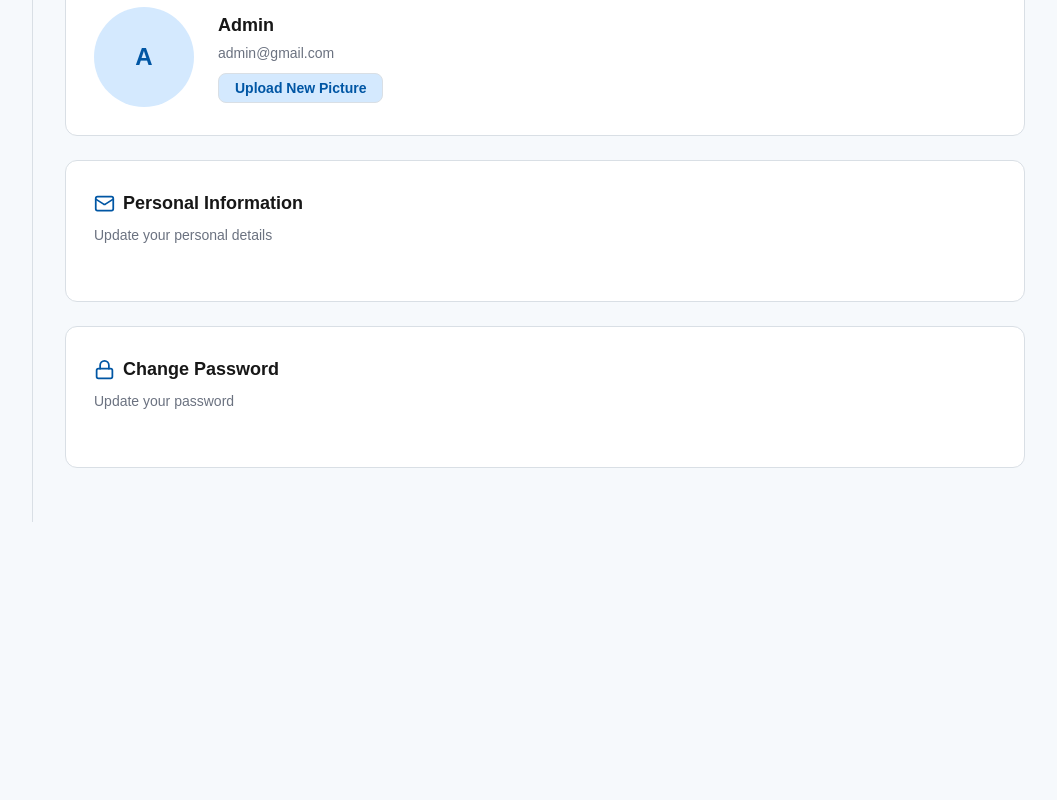
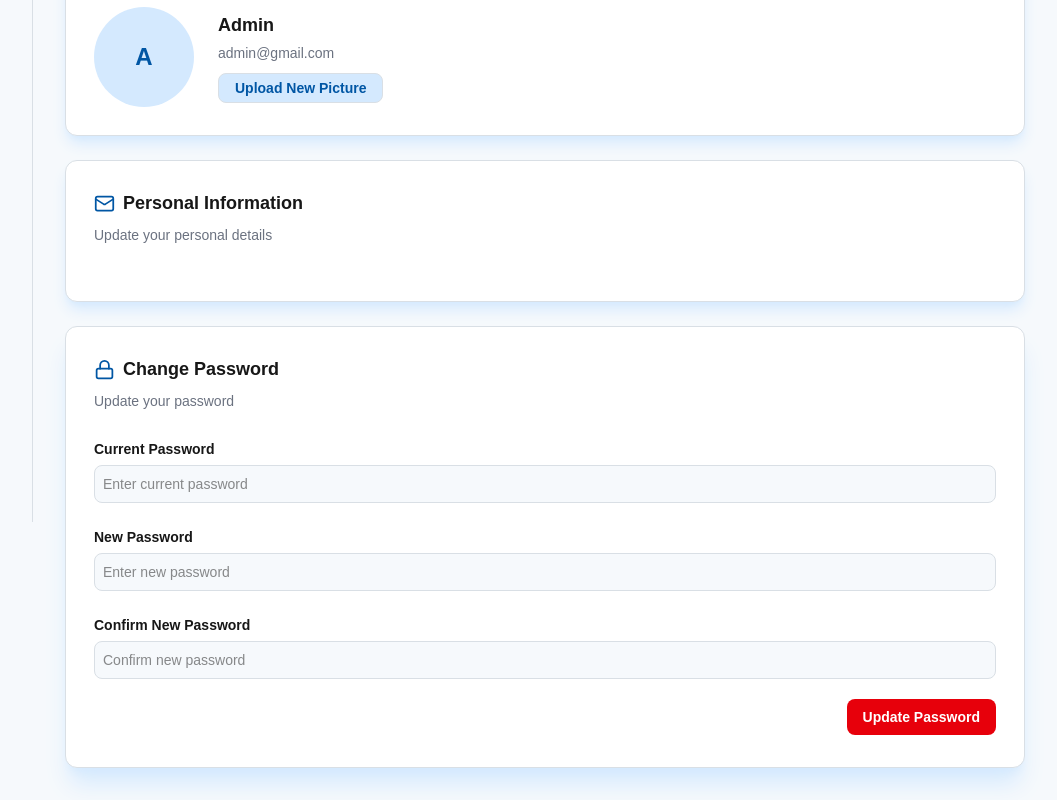
Before and after one commit to jrsantiagoo/route-management-system, a Next.js app in the folder client/: page /profile in a window 1280 px wide. Shown: the part 278-1078 px from the top of the page, without its empty margins (223-1280 px from the left). Before the commit the page ends 800 px from the top, so only its background shows below. Built offline with nearby package versions, Linux system fonts and the light colour scheme; no server answers; sample sign-in values are in the browser's storage.

Commit message:
feat: Added change password form style: adjusted mode switch button color

```diff
--- a/client/app/(protected)/profile/page.tsx
+++ b/client/app/(protected)/profile/page.tsx
@@ -1,6 +1,6 @@
 "use client";
 
-import PasswordUpdateCard from "@/components/profile/change-password-card";
+import ChangePasswordCard from "@/components/profile/change-password-card";
 import PersonalInfoCard from "@/components/profile/personal-info";
 import ProfileCard from "@/components/profile/avatar-card";
 
@@ -24,7 +24,7 @@ export default function ProfilePage() {
 
             <PersonalInfoCard />
 
-            <PasswordUpdateCard />
+            <ChangePasswordCard />
         </div>
     );
 }
--- a/client/components/profile/avatar-card.tsx
+++ b/client/components/profile/avatar-card.tsx
@@ -14,7 +14,7 @@ export default function ProfileCard({
     const initials = `${username.charAt(0)}`.toUpperCase();
 
     return (
-        <div className="flex flex-col gap-2 justify-between rounded-xl bg-card border border-border">
+        <div className="flex flex-col gap-2 justify-between rounded-xl bg-card border border-border shadow-lg shadow-primary">
             <div className="flex items-center gap-2 pt-7 pl-7 text-lg font-semibold">
                 <User size={21} className="text-primary-foreground" />
                 Profile Picture
--- a/client/components/profile/change-password-card.tsx
+++ b/client/components/profile/change-password-card.tsx
@@ -1,8 +1,15 @@
+"use client";
+
+import { useState } from "react";
 import { Lock } from "lucide-react";
 
-export default function PasswordUpdateCard() {
+export default function ChangePasswordCard() {
+    const [currentPassword, setCurrentPassword] = useState("");
+    const [newPassword, setNewPassword] = useState("");
+    const [confirmPassword, setConfirmPassword] = useState("");
+
     return (
-        <div className="flex flex-col gap-2 justify-between rounded-xl bg-card border border-border">
+        <div className="flex flex-col gap-2 justify-between rounded-xl bg-card border border-border shadow-xl shadow-primary">
             <div className="flex items-center gap-2 pt-7 pl-7 text-lg font-semibold">
                 <Lock size={21} className="text-primary-foreground" />
                 Change Password
@@ -11,7 +18,78 @@ export default function PasswordUpdateCard() {
                 Update your password
             </p>
 
-            <div className="flex items-center gap-6 pl-7 pb-7 pt-5"></div>
+            {/* Enables Password Change */}
+            <form
+                onSubmit={(e) => e.preventDefault()}
+                className="flex flex-col gap-6 pl-7 pr-7 pb-7 pt-5"
+            >
+                {/* Current Password Input */}
+                <div className="flex flex-col gap-1.5">
+                    <label
+                        htmlFor="current-password"
+                        className="text-sm font-semibold text-foreground"
+                    >
+                        Current Password
+                    </label>
+                    <input
+                        id="current-password"
+                        type="password"
+                        placeholder="Enter current password"
+                        value={currentPassword}
+                        onChange={(e) => setCurrentPassword(e.target.value)}
+                        className="bg-background border border-border rounded-lg p-2 text-sm text-foreground w-full
+                            focus:outline-none focus:ring-2 focus:ring-primary"
+                    />
+                </div>
+
+                {/* New Password Input */}
+                <div className="flex flex-col gap-1.5">
+                    <label
+                        htmlFor="new-password"
+                        className="text-sm font-semibold text-foreground"
+                    >
+                        New Password
+                    </label>
+                    <input
+                        id="current-password"
+                        type="password"
+                        placeholder="Enter new password"
+                        value={newPassword}
+                        onChange={(e) => setNewPassword(e.target.value)}
+                        className="bg-background border border-border rounded-lg p-2 text-sm text-foreground w-full
+                            focus:outline-none focus:ring-2 focus:ring-primary"
+                    />
+                </div>
+
+                {/* Confirm New Password Input */}
+                <div className="flex flex-col gap-1.5">
+                    <label
+                        htmlFor="confirm-password"
+                        className="text-sm font-semibold text-foreground"
+                    >
+                        Confirm New Password
+                    </label>
+                    <input
+                        id="current-password"
+                        type="password"
+                        placeholder="Confirm new password"
+                        value={confirmPassword}
+                        onChange={(e) => setConfirmPassword(e.target.value)}
+                        className="bg-background border border-border rounded-lg p-2 text-sm text-foreground w-full
+                            focus:outline-none focus:ring-2 focus:ring-primary"
+                    />
+                </div>
+
+                {/* Enables Password Change */}
+                <div className="flex justify-end -mt-1 mb-1">
+                    <button
+                        type="submit"
+                        className="px-4 py-2 text-sm font-semibold text-white bg-red-600 hover:bg-red-700 rounded-lg transition"
+                    >
+                        Update Password
+                    </button>
+                </div>
+            </form>
         </div>
     );
 }
--- a/client/components/profile/personal-info.tsx
+++ b/client/components/profile/personal-info.tsx
@@ -2,7 +2,7 @@ import { Mail } from "lucide-react";
 
 export default function PersonalInfoCard() {
     return (
-        <div className="flex flex-col gap-2 justify-between rounded-xl bg-card border border-border">
+        <div className="flex flex-col gap-2 justify-between rounded-xl bg-card border border-border shadow-lg shadow-primary">
             <div className="flex items-center gap-2 pt-7 pl-7 text-lg font-semibold">
                 <Mail size={21} className="text-primary-foreground" />
                 Personal Information
--- a/client/components/sidebar.tsx
+++ b/client/components/sidebar.tsx
@@ -32,7 +32,7 @@ export default function Sidebar({ collapsed, onToggle }: SidebarProps) {
                 bg-background border-r border-border
                 font-semibold transition-all duration-300`}
         >
-            {/*  */}
+            {/* App Version Text */}
             <div
                 className={`flex items-center gap-3 h-16 border-b border-border ${collapsed ? "justify-center" : "gap-3"}`}
             >
--- a/client/components/topbar.tsx
+++ b/client/components/topbar.tsx
@@ -78,7 +78,7 @@ export default function Topar({ sidebarCollapsed }: TopbarProps) {
                 {/* Allows user to toggle themes */}
                 <button
                     onClick={toggleTheme}
-                    className="p-2 rounded-md hover:bg-secondary transition duration-300"
+                    className="p-2 rounded-md hover:bg-secondary dark:hover:text-primary transition duration-300"
                     title={theme === "light" ? "Dark mode" : "Light mode"}
                 >
                     {theme === "light" ? <Moon size={17} /> : <Sun size={17} />}
```
